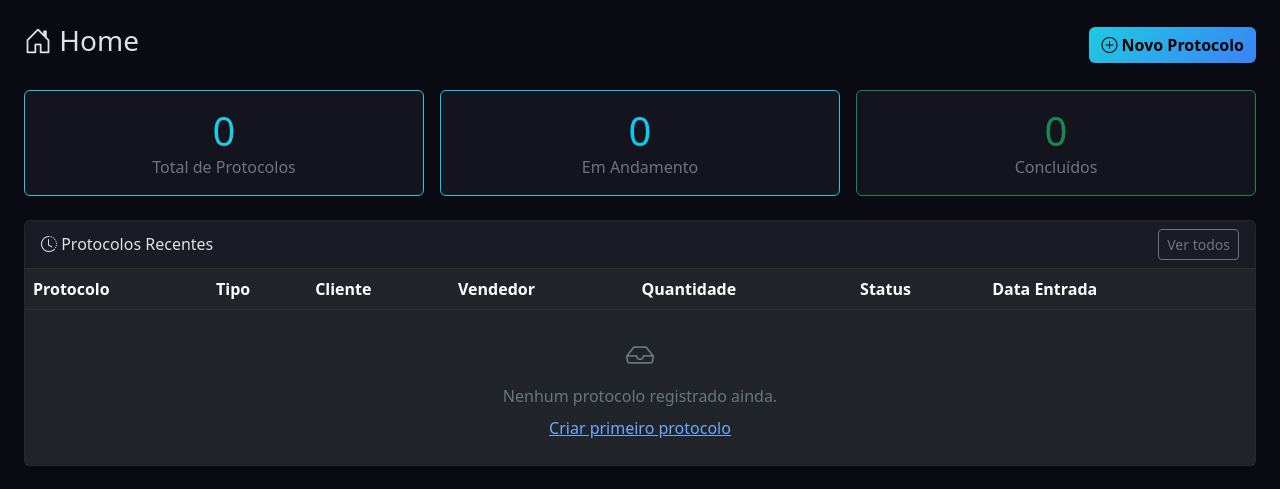
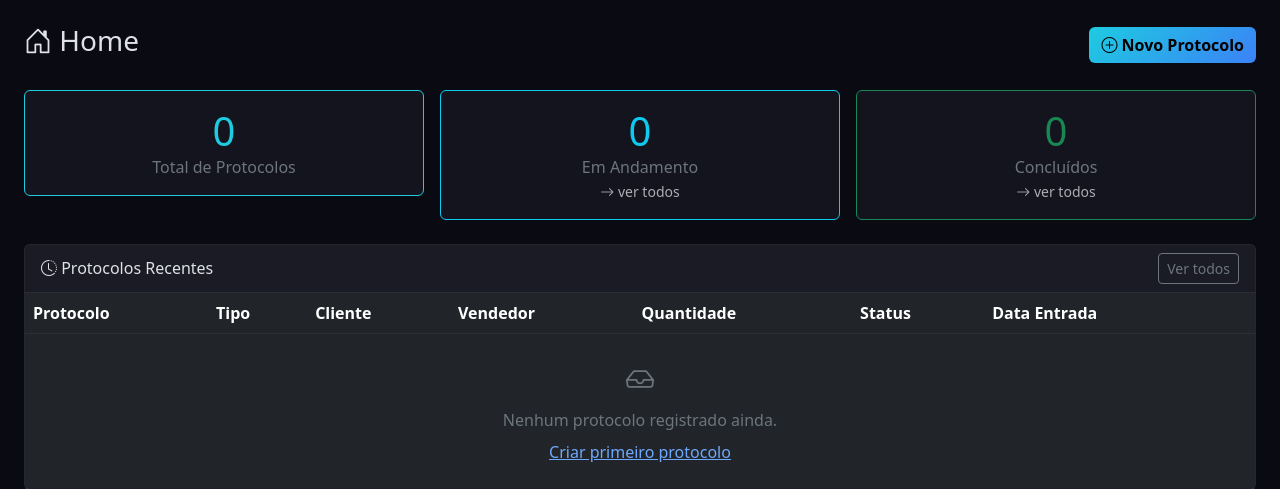
Before and after one commit to DevFlavioCallega23/LabTrack-V-TechBuy, a Flask app: page / in a window 1280 px wide. Shown: the part 57-546 px from the top of the page. Run offline with Flask 3, Linux system fonts and the light colour scheme; a user stored in the database is signed in; some libraries are stand-ins or nearby versions.

Commit message:
feat: cards Em Andamento e Concluidos clicaveis na home levam a lista filtrada por status

```diff
--- a/app/static/css/style.css
+++ b/app/static/css/style.css
@@ -140,3 +140,12 @@ body {
     background: rgba(255,255,255,0.02);
     border-top-color: var(--tb-border);
 }
+
+.card-link-hover {
+    transition: transform 0.15s ease, box-shadow 0.15s ease;
+}
+
+a:hover .card-link-hover {
+    transform: translateY(-2px);
+    box-shadow: 0 0 0 1px var(--tb-primary), 0 6px 20px rgba(30, 203, 225, 0.15);
+}
--- a/app/templates/dashboard.html
+++ b/app/templates/dashboard.html
@@ -19,20 +19,26 @@
         </div>
     </div>
     <div class="col-md-4">
-        <div class="card border-info">
+        <a href="{{ url_for('protocols.list_protocols', status='andamento') }}" class="text-decoration-none d-block h-100">
+            <div class="card border-info h-100 card-link-hover">
                 <div class="card-body text-center">
                     <h1 class="text-info mb-0">{{ andamento }}</h1>
                     <p class="text-secondary mb-0">Em Andamento</p>
+                    <small class="text-muted"><i class="bi bi-arrow-right"></i> ver todos</small>
                 </div>
             </div>
+        </a>
     </div>
     <div class="col-md-4">
-        <div class="card border-success">
+        <a href="{{ url_for('protocols.list_protocols', status='concluido') }}" class="text-decoration-none d-block h-100">
+            <div class="card border-success h-100 card-link-hover">
                 <div class="card-body text-center">
                     <h1 class="text-success mb-0">{{ concluidos }}</h1>
                     <p class="text-secondary mb-0">Concluídos</p>
+                    <small class="text-muted"><i class="bi bi-arrow-right"></i> ver todos</small>
                 </div>
             </div>
+        </a>
     </div>
 </div>
 
```
Lines whose indentation alone changed are shown as unchanged.
